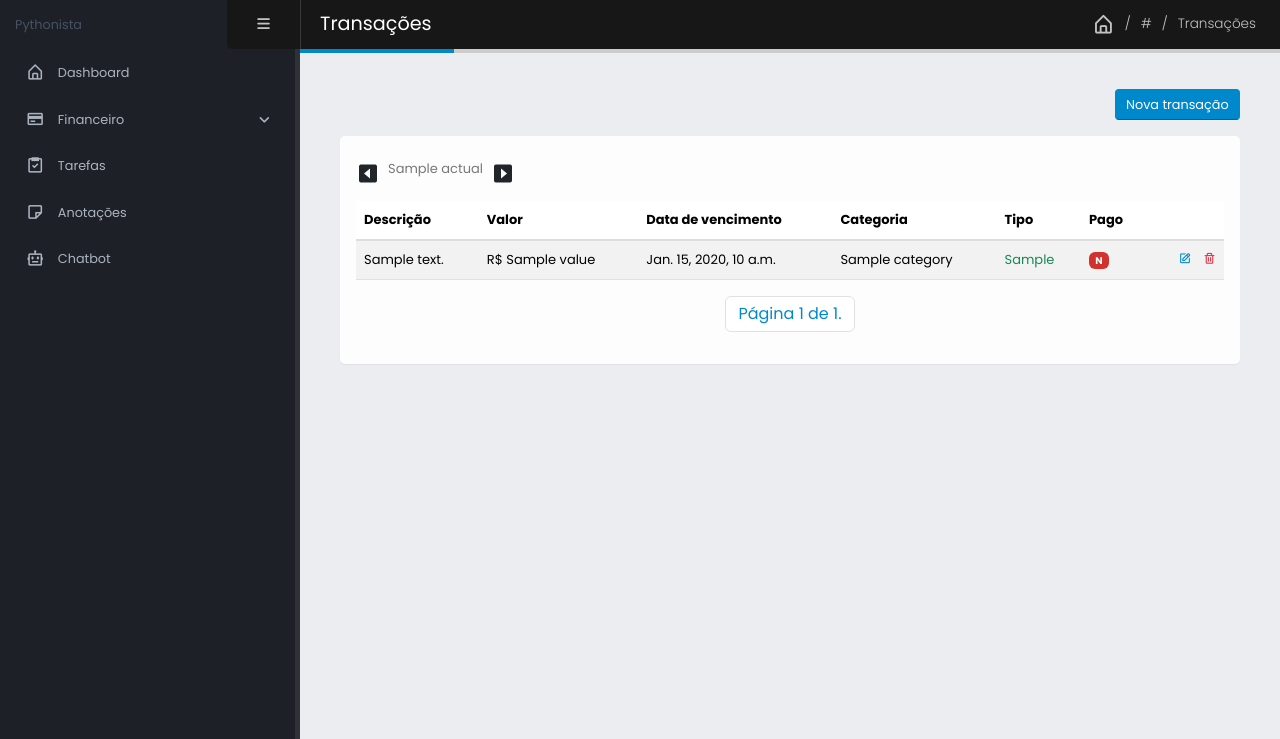
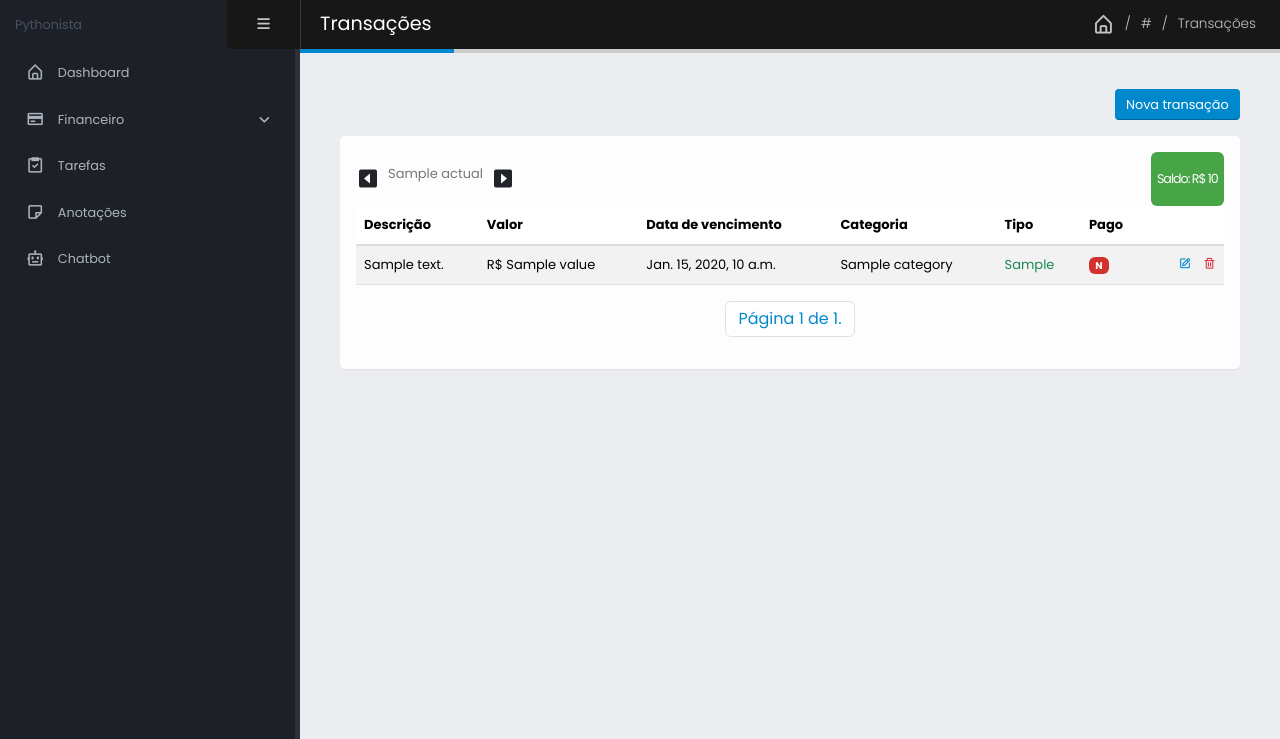
Before and after one commit to obrunodev/pythonista.com.br, a Django app: template apps/finance/templates/finance/transaction_list.html in a window 1280 px wide. Shown: the part 61-800 px from the top of the page. Run offline with Django 4.2, Linux system fonts and the light colour scheme; the template is opened without the code that fills it: most values are stand-ins (such as "Sample title", 1, 10 or a date in 2020); some libraries are stand-ins or nearby versions.

Commit message:
feat: Adicionado balanço do mês na tela de transações

```diff
--- a/apps/finance/admin.py
+++ b/apps/finance/admin.py
@@ -9,7 +9,7 @@ class DebtAdmin(admin.ModelAdmin):
 
 @admin.register(Transaction)
 class TransactionAdmin(admin.ModelAdmin):
-    ...
+    list_display = ['description', 'category', 'value', 'due_date']
 
 
 @admin.register(TransactionCategory)
--- a/apps/finance/templates/finance/transaction_list.html
+++ b/apps/finance/templates/finance/transaction_list.html
@@ -12,6 +12,7 @@
 
     <div class="card">
         <div class="card-body">
+            <div class="d-flex justify-content-between">
                 <div class="nav-month d-flex align-items-end">
                     <a href="{% url "finance:transaction_list" %}?{{ change_month_href.previous }}" class="h4 me-2">
                         <i class='bx bxs-caret-left-square'></i>
@@ -20,6 +21,13 @@
                     <a href="{% url "finance:transaction_list" %}?{{ change_month_href.next }}" class="h4 ms-2">
                         <i class='bx bxs-caret-right-square'></i>
                     </a>
+                </div>
+
+                <div class="d-flex justify-content-end">
+                    <span class="badge badge-success">
+                        <h4>Saldo: R$ {{ month_balance }}</h4>
+                    </span>
+                </div>
             </div>
 
             <table class="table table-responsive-md table-striped">
@@ -41,7 +49,7 @@
                             <td>R$ {{ transaction.value }}</td>
                             <td>
                                 {% if transaction.is_permanent %}
-                                    Permanente
+                                    Recorrente
                                 {% else %}
                                     {{ transaction.due_date|default:"Sem data de vencimento" }}
                                 {% endif %}
```
Also changed, not shown: apps/finance/views.py (+7 -2 lines). Lines whose indentation alone changed are shown as unchanged.
